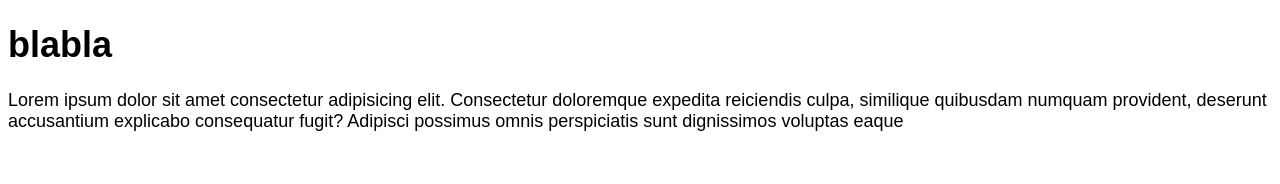
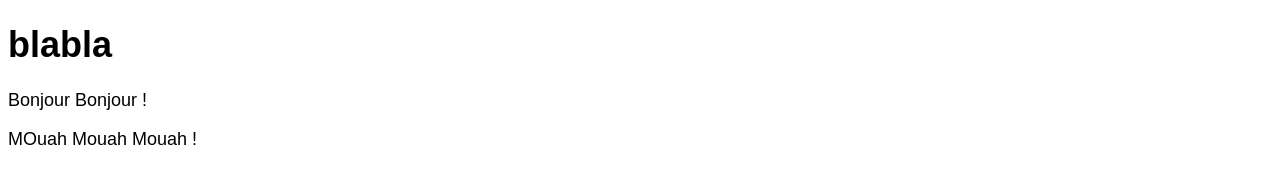
Before and after one commit to grosbill59/poe-git-test, a plain HTML site: page index.html in a window 1280 px wide. Drawn offline with Linux system fonts and the light colour scheme.

Commit message:
Austin Gitter

```diff
--- a/index.html
+++ b/index.html
@@ -9,7 +9,7 @@
 </head>
 <body>
     <h1>blabla</h1>
-    <p>Lorem ipsum dolor sit amet consectetur adipisicing elit. Consectetur doloremque expedita reiciendis culpa, similique quibusdam numquam provident, deserunt accusantium explicabo consequatur
-        fugit? Adipisci possimus omnis perspiciatis sunt dignissimos voluptas eaque</p>
+    <p>Bonjour Bonjour !</p>
+    <p>MOuah Mouah Mouah !</p>
 </body>
 </html>
```
